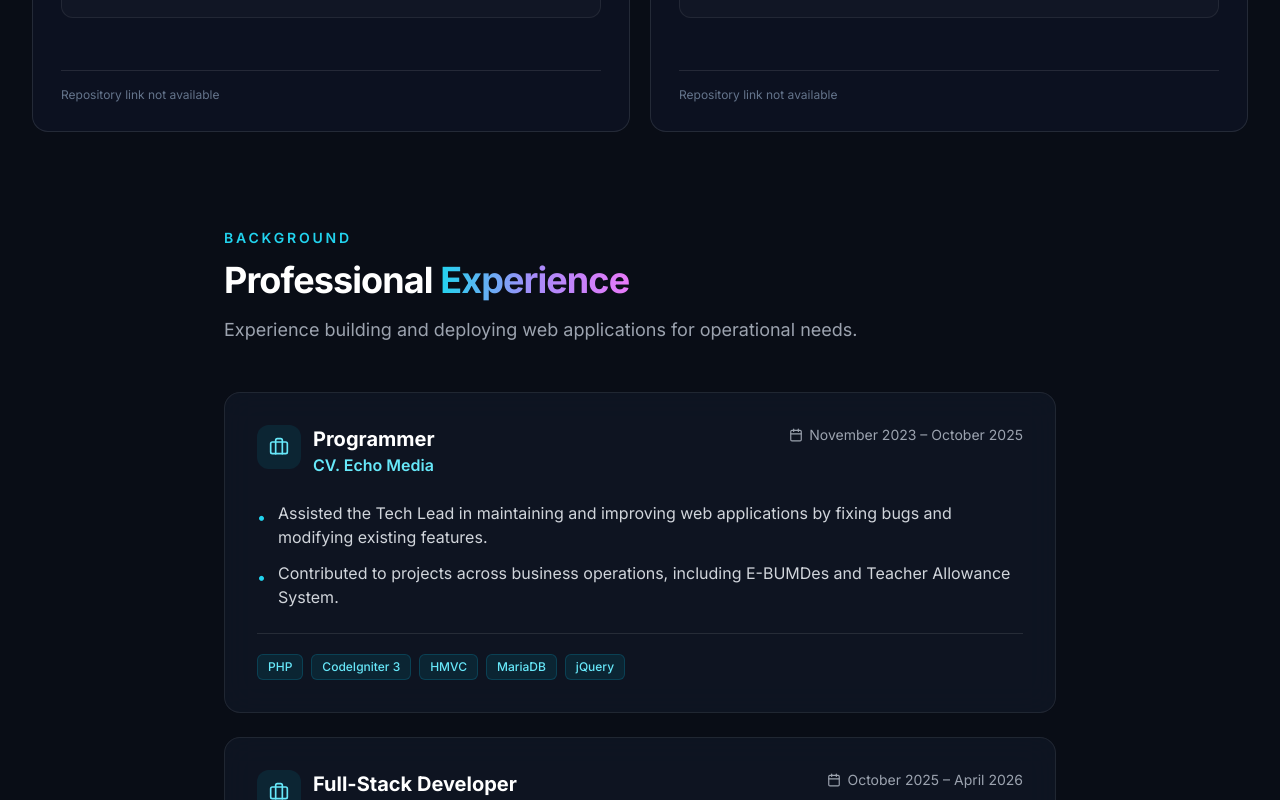
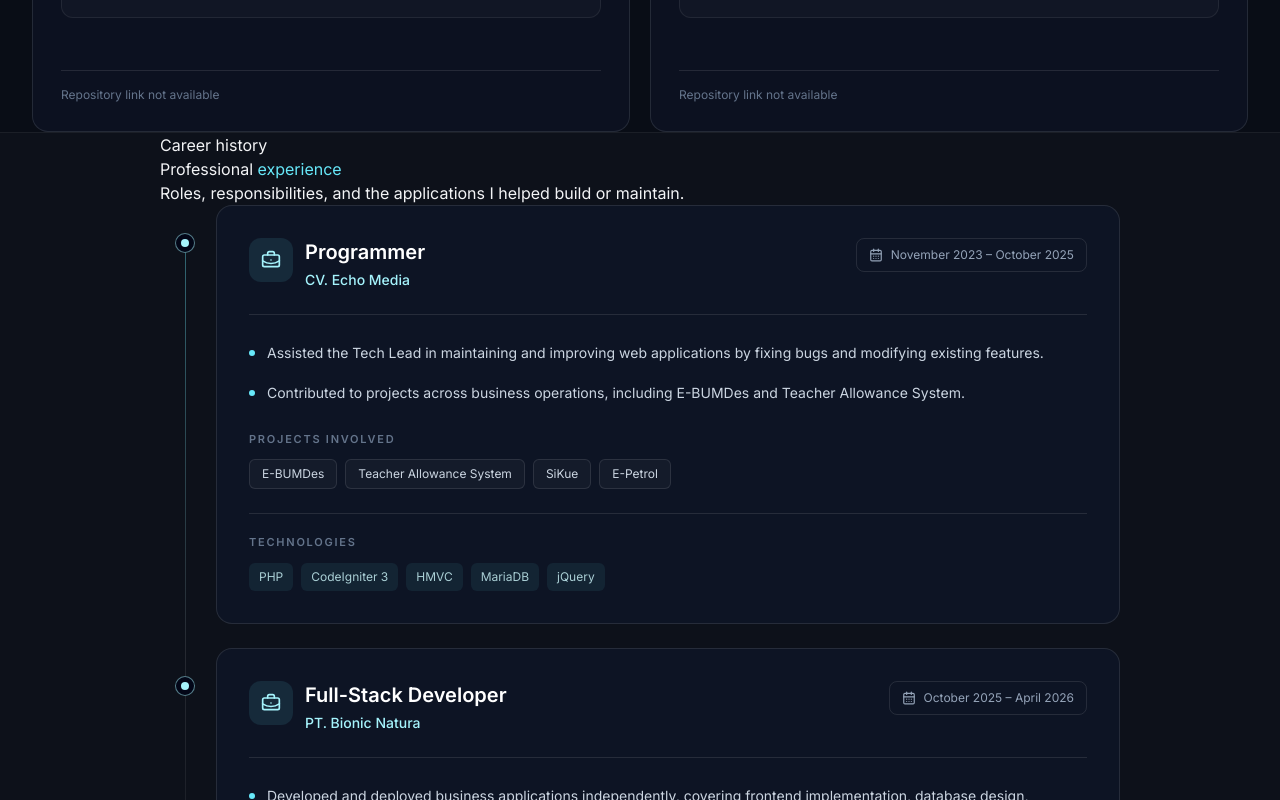
Before and after one commit to muhammad-fahmi/portfolio-website, a Next.js app: page / in a window 1280 px wide. Shown: the part 3380-4180 px from the top of the page. Built offline with nearby package versions, Linux system fonts and the light colour scheme; no server answers.

Commit message:
feat: apply portfolio refresh to components/Experience.tsx

```diff
--- a/components/Experience.tsx
+++ b/components/Experience.tsx
@@ -2,80 +2,78 @@
 
 import { motion } from "framer-motion";
 import { PORTFOLIO_DATA } from "@/data/portfolio";
-import { Briefcase, Calendar, MapPin } from "lucide-react";
+import { BriefcaseBusiness, CalendarDays } from "lucide-react";
 
 export function Experience() {
   const { experiences } = PORTFOLIO_DATA;
 
   return (
-    <section id="experience" className="py-24 relative z-10">
-      <div className="max-w-4xl mx-auto px-4 sm:px-6 lg:px-8">
-        <div className="max-w-3xl mb-12">
-          <p className="text-sm font-semibold uppercase tracking-[0.2em] text-cyan-400 mb-3">
-            Background
-          </p>
-          <h2 className="text-3xl sm:text-4xl font-bold text-white tracking-tight mb-4">
-            Professional <span className="gradient-text">Experience</span>
-          </h2>
-          <p className="text-gray-400 text-base sm:text-lg">
-            Experience building and deploying web applications for operational needs.
+    <section id="experience" className="section-space scroll-mt-24 border-y border-white/[0.06] bg-white/[0.015]">
+      <div className="mx-auto max-w-5xl px-5 sm:px-8">
+        <div className="section-heading">
+          <p className="eyebrow">Career history</p>
+          <h2 className="section-title">Professional <span className="text-cyan-300">experience</span></h2>
+          <p className="section-description">
+            Roles, responsibilities, and the applications I helped build or maintain.
           </p>
         </div>
 
-        <div className="space-y-6">
+        <div className="relative space-y-6 before:absolute before:bottom-8 before:left-[1.35rem] before:top-8 before:w-px before:bg-gradient-to-b before:from-cyan-300/40 before:via-white/10 before:to-transparent sm:before:left-[1.55rem]">
           {experiences.map((experience, index) => (
             <motion.article
               key={experience.id}
               initial={{ opacity: 0, y: 18 }}
               whileInView={{ opacity: 1, y: 0 }}
-              viewport={{ once: true }}
-              transition={{ duration: 0.45, delay: index * 0.08 }}
-              className="glass-panel p-6 sm:p-8 rounded-2xl border border-white/10"
+              viewport={{ once: true, amount: 0.15 }}
+              transition={{ duration: 0.4, delay: index * 0.08 }}
+              className="relative pl-12 sm:pl-14"
             >
-              <div className="flex flex-col sm:flex-row sm:items-start sm:justify-between gap-4 mb-6">
+              <span className="absolute left-[0.72rem] top-7 z-10 flex h-5 w-5 items-center justify-center rounded-full border border-cyan-200/50 bg-slate-950 sm:left-[0.93rem]">
+                <span className="h-2 w-2 rounded-full bg-cyan-200" />
+              </span>
+              <div className="rounded-2xl border border-white/10 bg-slate-900/65 p-6 sm:p-8">
+                <div className="flex flex-col gap-4 border-b border-white/10 pb-6 sm:flex-row sm:items-start sm:justify-between">
                   <div className="flex items-start gap-3">
-                  <div className="w-11 h-11 shrink-0 rounded-xl bg-cyan-500/10 text-cyan-300 flex items-center justify-center">
-                    <Briefcase className="w-5 h-5" />
+                    <div className="flex h-11 w-11 shrink-0 items-center justify-center rounded-xl bg-cyan-300/10 text-cyan-200">
+                      <BriefcaseBusiness className="h-5 w-5" />
                     </div>
                     <div>
-                    <h3 className="text-xl font-bold text-white">{experience.role}</h3>
-                    <p className="text-cyan-300 font-semibold">{experience.company}</p>
+                      <h3 className="text-xl font-semibold text-white">{experience.role}</h3>
+                      <p className="mt-1 text-sm font-medium text-cyan-200">{experience.company}</p>
                     </div>
                   </div>
-                <div className="flex flex-wrap gap-3 text-xs sm:text-sm text-gray-400">
-                  {experience.period && (
-                    <span className="inline-flex items-center gap-1.5">
-                      <Calendar className="w-3.5 h-3.5" />
+                  <span className="inline-flex w-fit items-center gap-2 rounded-lg border border-white/10 px-3 py-2 text-xs text-slate-400">
+                    <CalendarDays className="h-3.5 w-3.5" />
                     {experience.period}
                   </span>
-                  )}
-                  {experience.location && (
-                    <span className="inline-flex items-center gap-1.5">
-                      <MapPin className="w-3.5 h-3.5" />
-                      {experience.location}
-                    </span>
-                  )}
-                </div>
                 </div>
 
-              <ul className="space-y-3 mb-6 text-gray-300 text-sm sm:text-base leading-relaxed">
+                <ul className="mt-6 space-y-3">
                   {experience.description.map((item, itemIndex) => (
-                  <li key={itemIndex} className="flex items-start gap-3">
-                    <span className="text-cyan-400 mt-1">•</span>
-                    <span>{item}</span>
+                    <li key={itemIndex} className="flex items-start gap-3 text-sm leading-7 text-slate-300">
+                      <span className="mt-[0.72rem] h-1.5 w-1.5 shrink-0 rounded-full bg-cyan-300" />
+                      {item}
                     </li>
                   ))}
                 </ul>
 
-              <div className="flex flex-wrap gap-2 pt-5 border-t border-white/10">
+                <div className="mt-6">
+                  <p className="mb-3 text-[11px] font-semibold uppercase tracking-[0.16em] text-slate-500">Projects involved</p>
+                  <div className="flex flex-wrap gap-2">
+                    {experience.projects.map((project) => (
+                      <span key={project} className="rounded-md border border-white/10 bg-white/[0.03] px-3 py-1.5 text-xs text-slate-300">{project}</span>
+                    ))}
+                  </div>
+                </div>
+
+                <div className="mt-6 border-t border-white/10 pt-5">
+                  <p className="mb-3 text-[11px] font-semibold uppercase tracking-[0.16em] text-slate-500">Technologies</p>
+                  <div className="flex flex-wrap gap-2">
                     {experience.technologies.map((technology) => (
-                  <span
-                    key={technology}
-                    className="px-2.5 py-1 rounded-md text-xs font-medium bg-cyan-500/10 text-cyan-300 border border-cyan-500/20"
-                  >
-                    {technology}
-                  </span>
+                      <span key={technology} className="rounded-md bg-cyan-300/[0.07] px-2.5 py-1.5 text-xs text-cyan-100/80">{technology}</span>
                     ))}
+                  </div>
+                </div>
               </div>
             </motion.article>
           ))}
```
Lines whose indentation alone changed are shown as unchanged.
